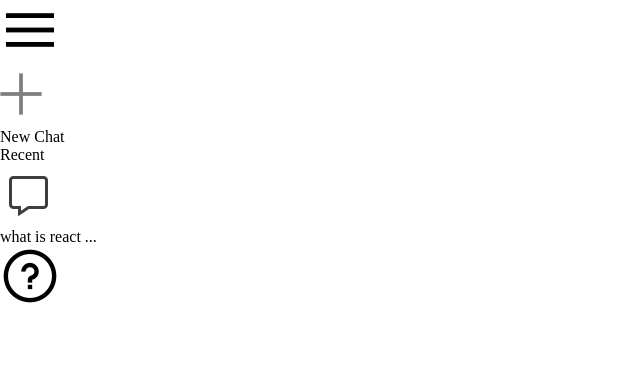
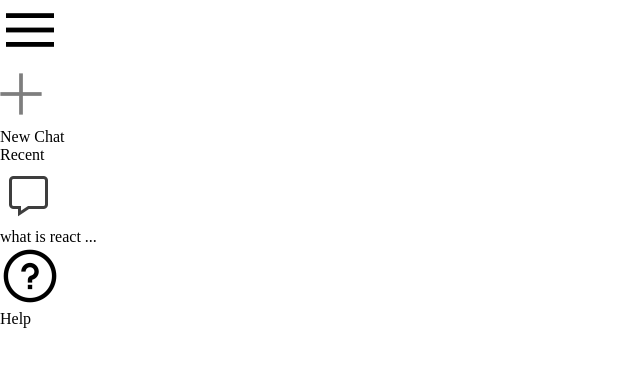
Before and after one commit to Saroyann/Gemini-Clone, a React (Vite) app: page / in a window 1280 px wide. Shown: the top 366 px of the page, without its empty margins (0-640 px from the left). Built offline with nearby package versions, Linux system fonts and the light colour scheme.

Commit message:
initial commit

```diff
--- a/src/components/sidebar/Sidebar.jsx
+++ b/src/components/sidebar/Sidebar.jsx
@@ -25,7 +25,8 @@ const Sidebar = () => {
 
             <div className="bottom">
                 <div className="bottom-item">
-                    <img src={assets.question_icon} alt="" />
+                    <img src={assets.question_icon} />
+                    <p>Help</p>
                 </div>
             </div>
         </div>
```
